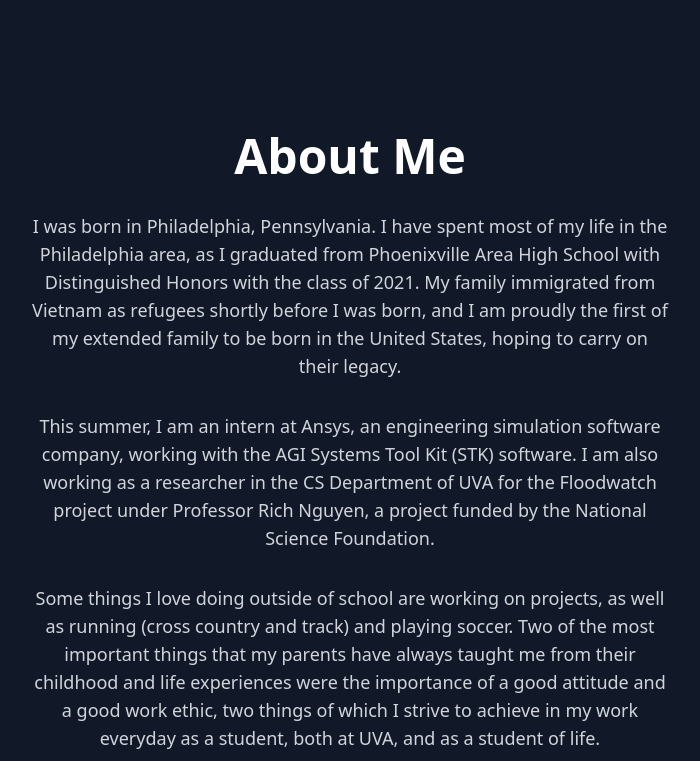
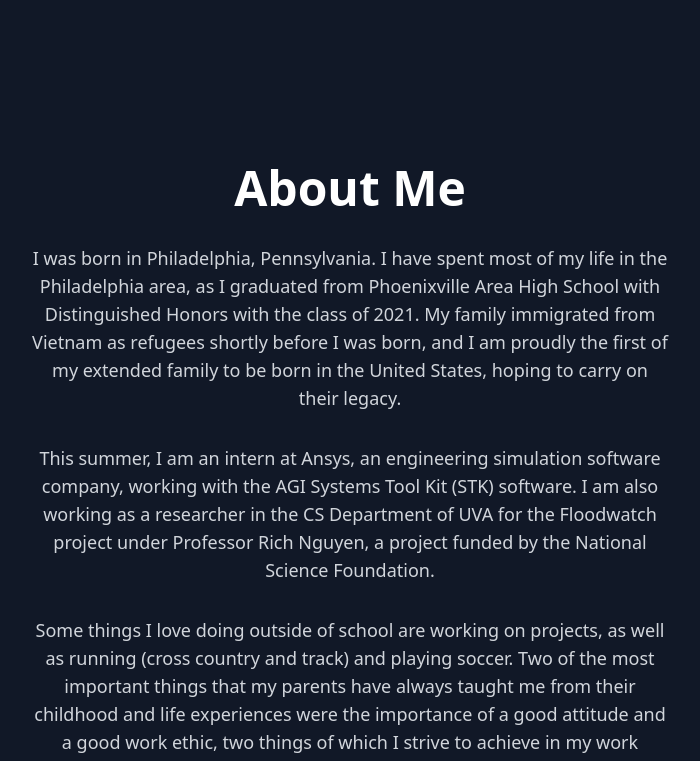
Before and after one commit to danielhuynh0/danielhuynh0.github.io, a React (Create React App) app: page / in a window 1280 px wide. Shown: the part 700-1461 px from the top of the page, without its empty margins (290-990 px from the left). Built offline with nearby package versions, Linux system fonts and the light colour scheme.

Commit message:
updated my resume

```diff
--- a/src/AboutMe.js
+++ b/src/AboutMe.js
@@ -2,7 +2,7 @@ import React from "react";
 
 const AboutMe = React.forwardRef((props, ref) => {
     return (
-        <section ref={ref} className="mt-8">
+        <section ref={ref} className="mt-16">
             <div className="bg-gray-900 h-screen flex-col items-center justify-center">
                 <div className="max-w-2xl mx-auto px-4 text-center">
                     <h1 className="text-2xl md:text-5xl font-bold text-white mb-8">About Me</h1>
--- a/src/Projects.js
+++ b/src/Projects.js
@@ -85,7 +85,7 @@ const Projects = React.forwardRef((props, ref) => {
 
 
     return (
-        <section ref={ref} className="mt-48">
+        <section ref={ref} className="mt-48 sm:mt-8">
             <div className="bg-gray-900 min-h-screen flex justify-center">
                 <Portfolio/>
             </div>
```
Also changed, not shown: 13 other files (tests, documents, lock files or other folders). Lines whose indentation alone changed are shown as unchanged.
